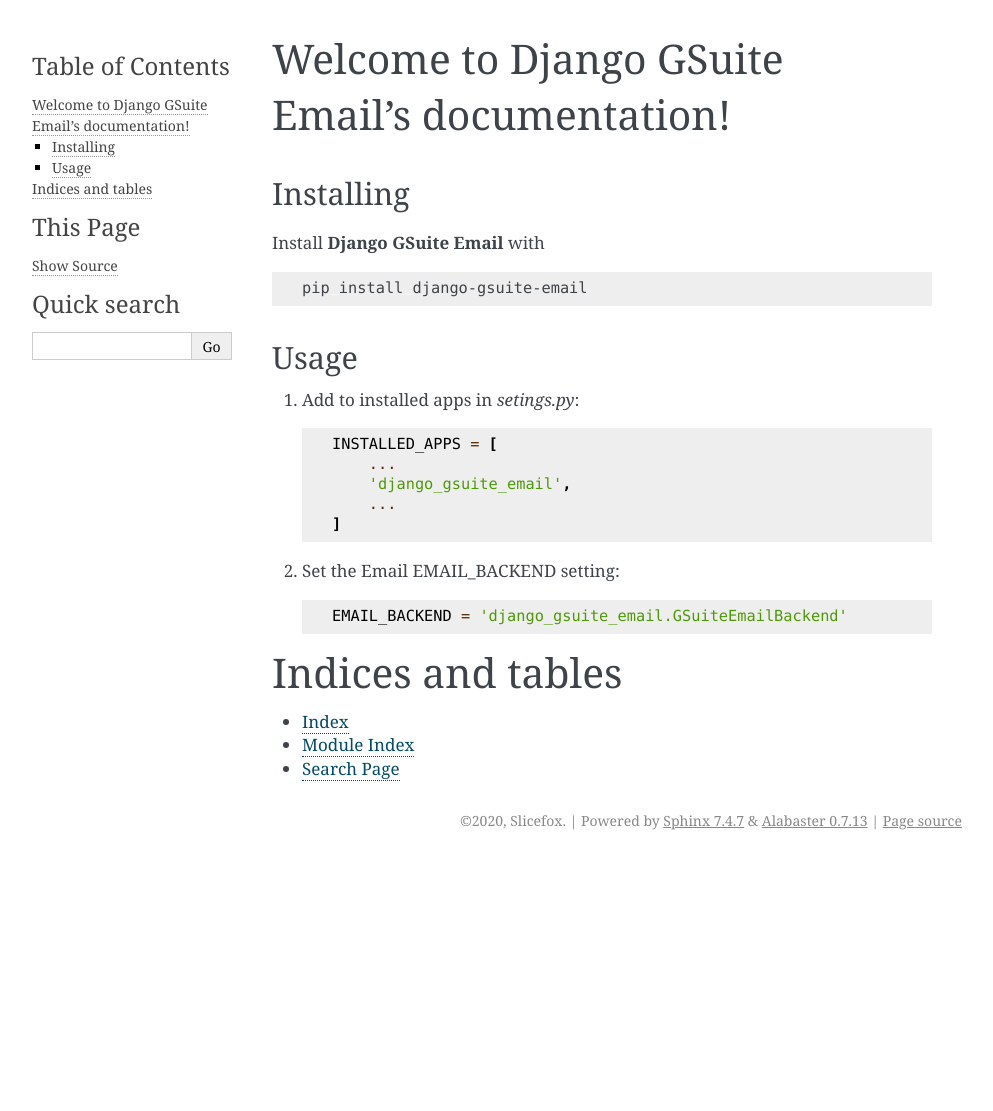
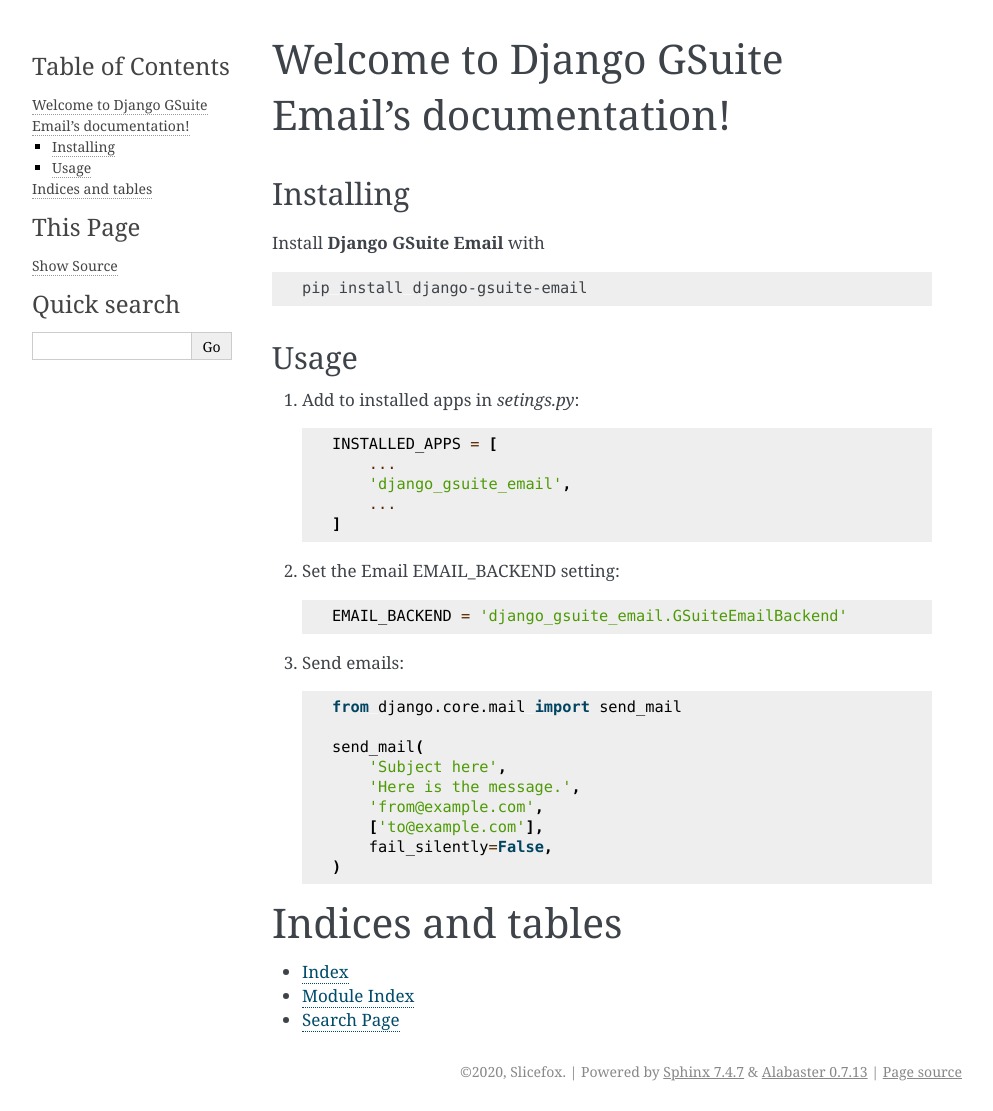
Before and after one commit to slicefox/django-gsuite-email, a Sphinx documentation site: the page built from docs/index.rst, in a window 1280 px wide. Shown: the whole page, without its empty margins (148-1141 px from the left). Built offline with Sphinx 7.4.7, drawn with Linux system fonts in a browser that asks for light colours; before the commit the page ends 900 px from its top, so only the background shows below that.

Commit message:
updated docs

```diff
--- a/docs/index.rst
+++ b/docs/index.rst
@@ -32,6 +32,18 @@
 
     EMAIL_BACKEND = 'django_gsuite_email.GSuiteEmailBackend'
 
+3. Send emails::
+
+    from django.core.mail import send_mail
+
+    send_mail(
+        'Subject here',
+        'Here is the message.',
+        'from@example.com',
+        ['to@example.com'],
+        fail_silently=False,
+    )
+
 
 
 Indices and tables
```
Also changed, not shown: README.md (+13 -0 lines).
